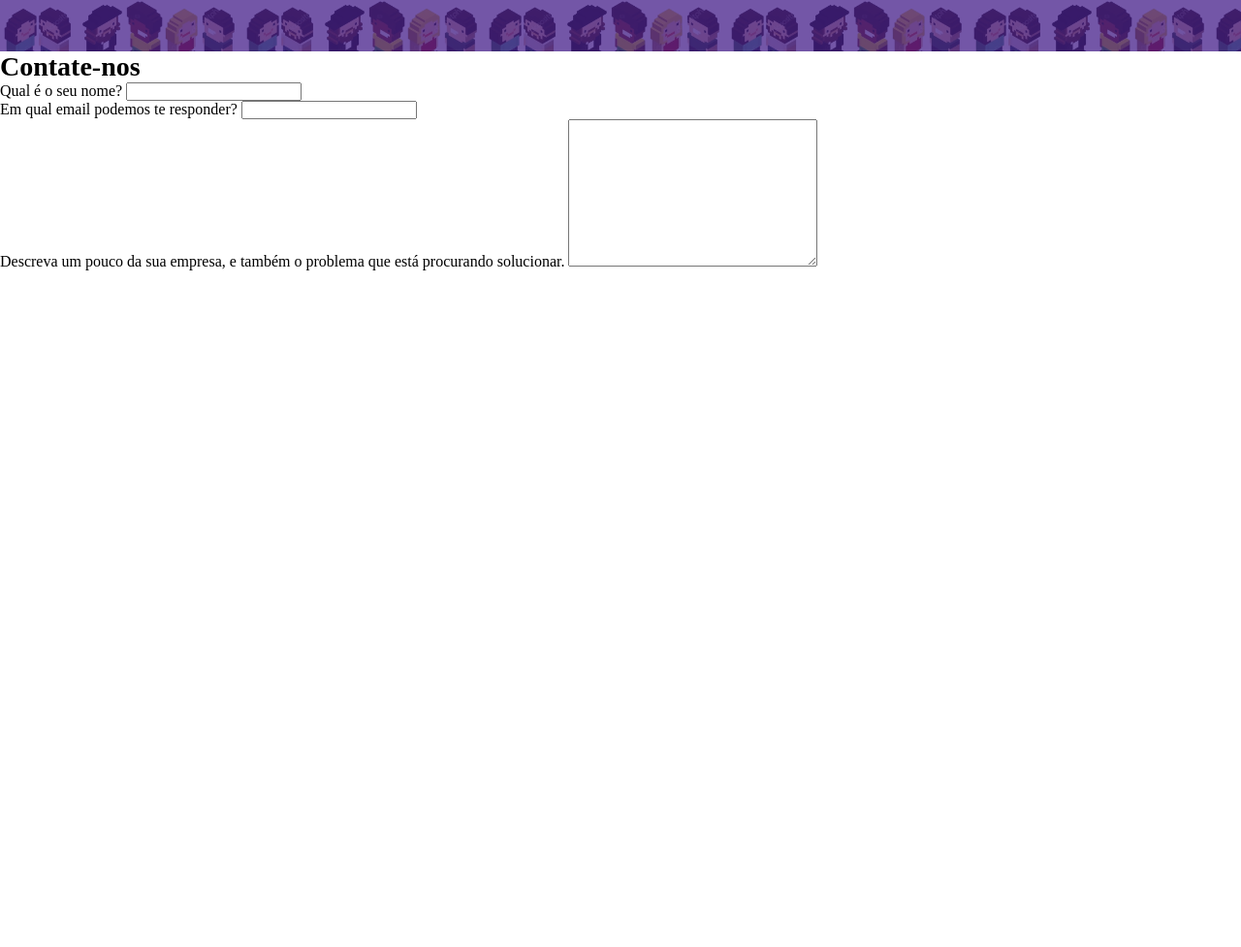
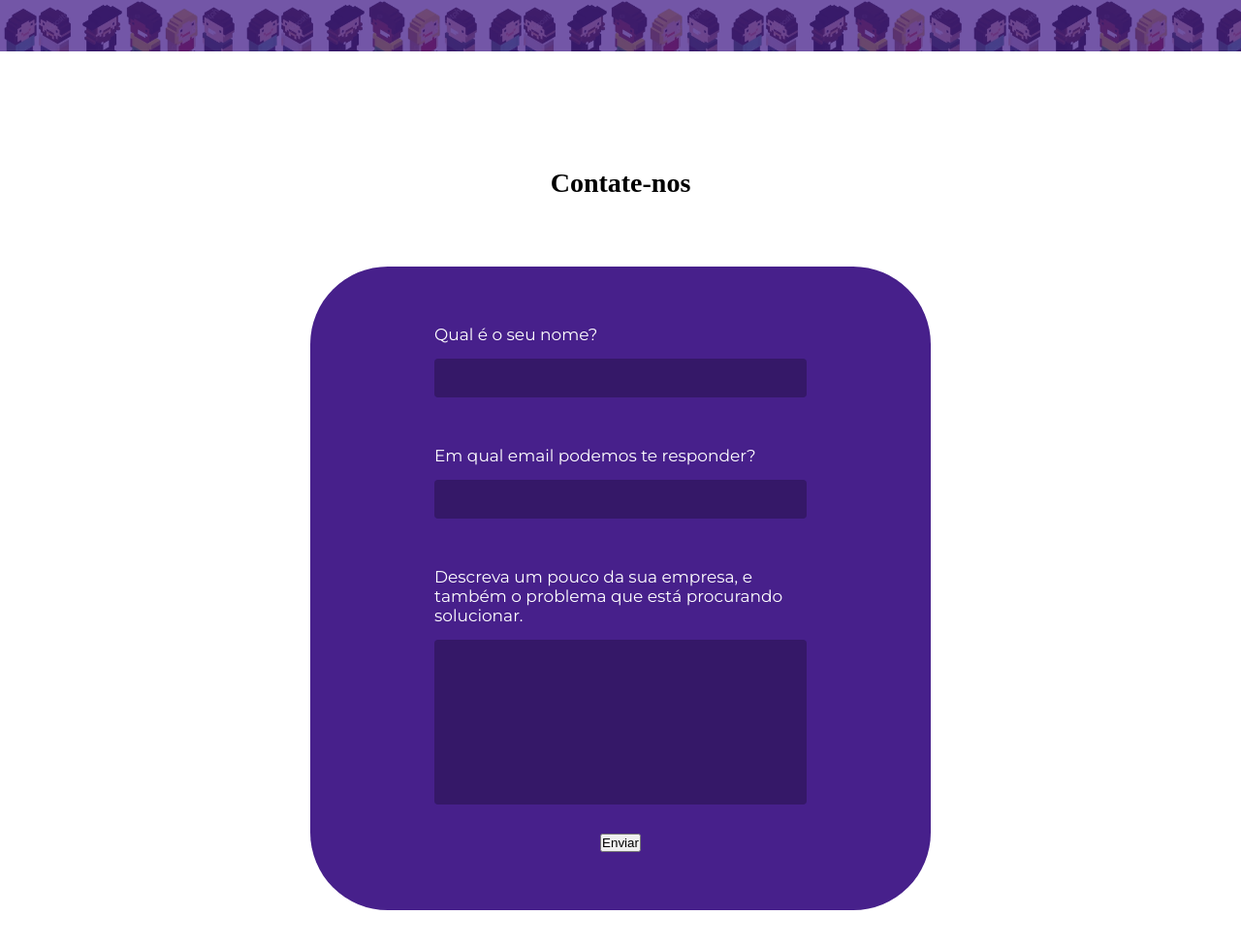
Before and after one commit to nicoledorta/gamificaai, a plain HTML site: page index.html in a window 1280 px wide. Shown: the part 2539-3516 px from the top of the page at 97% size. Before the commit the page ends 2818 px from the top, so only its background shows below. Drawn offline with Linux system fonts and the light colour scheme; a web font is replaced by a local one.

Commit message:
feat: campos do formulário criados

```diff
--- a/index.html
+++ b/index.html
@@ -97,6 +97,7 @@
                 <label for="">Descreva um pouco da sua empresa, e também o problema que está procurando solucionar.</label>
                 <textarea id="" cols="30" rows="10"></textarea>
             </div>
+            <button type="submit">Enviar</button>
         </form>
     </section>
 </body>
--- a/style.css
+++ b/style.css
@@ -203,6 +203,8 @@ h2 {
     background-attachment: fixed;
 
     position: relative;
+
+    margin-bottom: 120px;
 }
 
 .filtro {
@@ -214,8 +216,6 @@ h2 {
     position: absolute;
     top: 0px;
     left: 0;
-
-
 }
 
 #portfolio .container-grid {
@@ -227,10 +227,106 @@ h2 {
 }
 
 #portfolio a {
+    width: fit-content;
     color: white;
 
     font-family: "Anta";
     font-size: 28px;
 
     z-index: 1;
+
+    transition: 200ms;
 }
+
+#portfolio a:hover {
+    transform: scale(1.05);
+    transition: 200ms;
+}
+
+#contato {
+    text-align: center;
+
+    padding-bottom: 100px;
+    margin-bottom: 100px;
+
+}
+
+#contato h2 {
+    margin-bottom: 70px;
+}
+
+#contato form {
+    width: 50%;
+
+    margin: 0 auto;
+    padding: 60px 0px;
+
+    display: flex;
+    flex-direction: column;
+    align-items: center;
+
+    border-radius: 80px;
+    background-color: var(--roxo-gamifica);
+
+    color: white;
+    font-family: "Montserrat";
+    font-size: 17px;
+}
+
+.campo {
+    width: 60%;
+
+    text-align: left;
+
+    display: flex;
+    flex-direction: column;
+    justify-content: space-between;
+
+    margin-bottom: 50px;
+}
+
+.campo-descricao {
+    width: 60%;
+
+    text-align: left;
+
+    display: flex;
+    flex-direction: column;
+    justify-content: space-between;
+
+    margin-bottom: 30px;
+}
+
+.campo input {
+    height: 40px;
+
+    color: white;
+    background-color: #351868;
+
+    border: none;
+    border-radius: 4px;
+
+    outline: none;
+
+    text-indent: 10px;
+}
+
+.campo-descricao textarea {
+    color: white;
+    background-color: #351868;
+
+    border: none;
+    border-radius: 4px;
+
+    outline: none;
+
+    padding: 10px;
+
+    resize: none;
+
+
+}
+
+.campo label, .campo-descricao label {
+    margin-bottom: 15px;
+}
```
